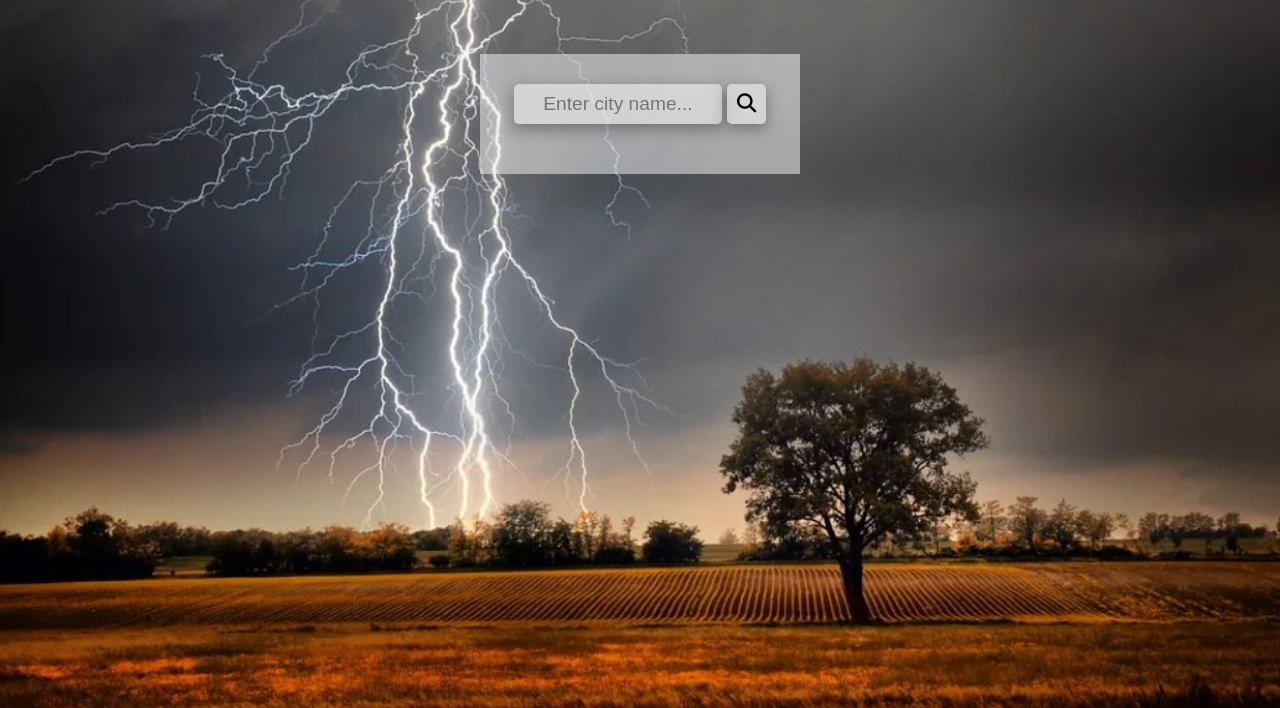
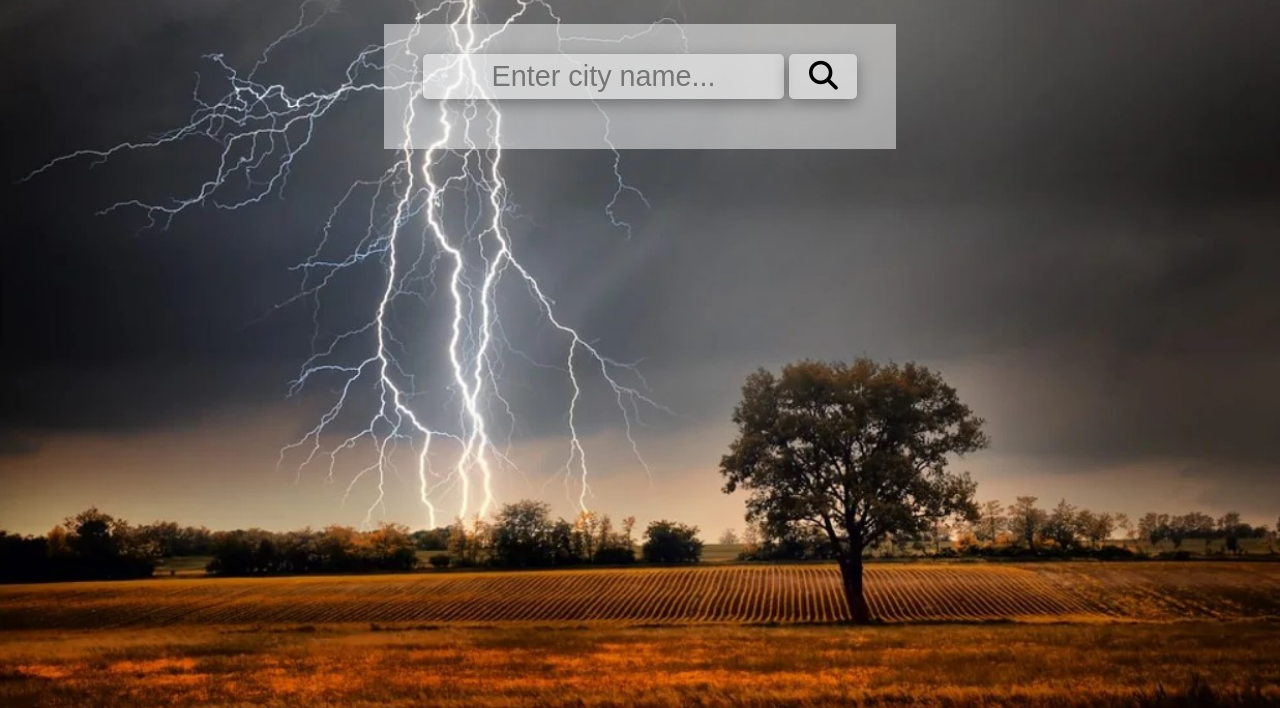
Before and after one commit to prince192000/weather_app, a plain HTML site: page index.html in a window 1280 px wide. Shown: the part 107-815 px from the top of the page. Drawn offline with Linux system fonts and the light colour scheme; a web font is replaced by a local one.

Commit message:
index.html

```diff
--- a/index.html
+++ b/index.html
@@ -7,6 +7,7 @@
     <meta name="viewport" content="width=device-width, initial-scale=1.0">
     <title>Weather_app</title>
     <link rel="stylesheet" href="style.css">
+      <link rel="stylesheet" href="mediaquery.css">
     <script src="https://kit.fontawesome.com/d00741e6c4.js" crossorigin="anonymous"></script>
 </head>
 
```
